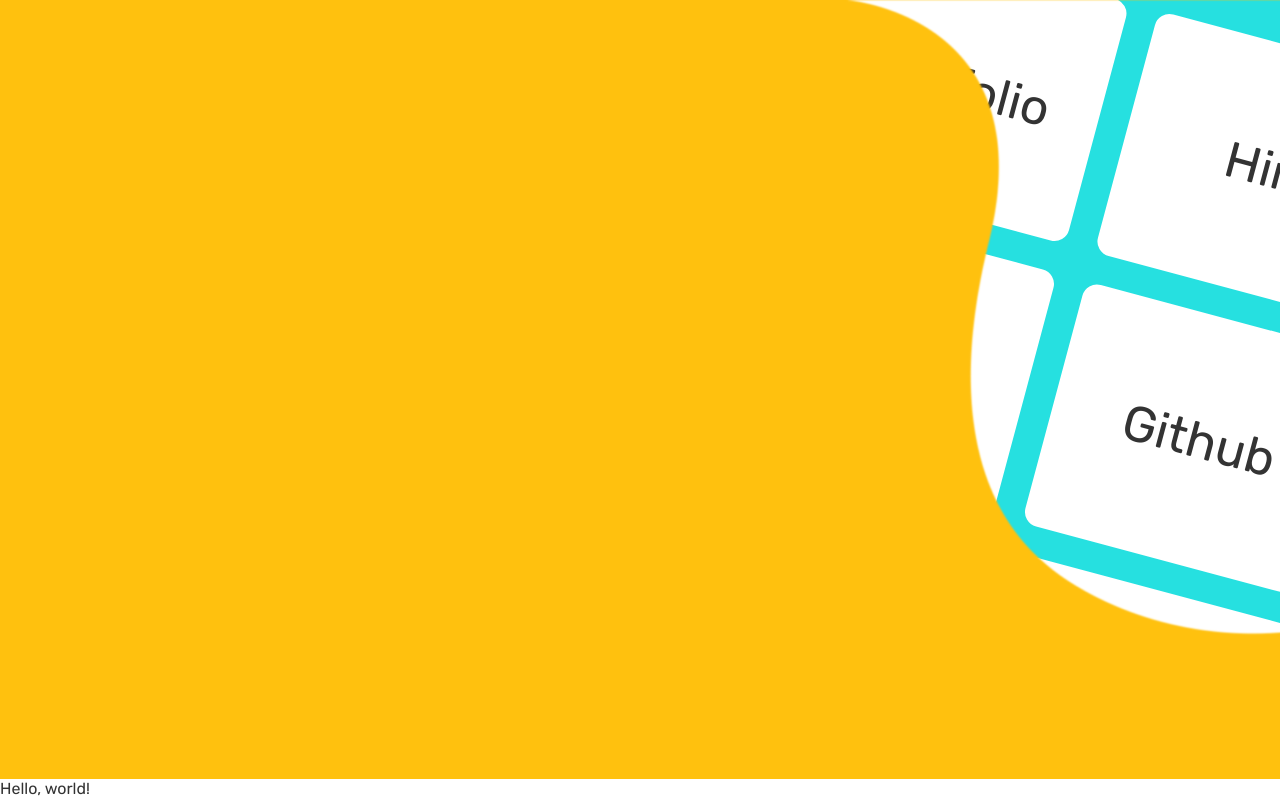
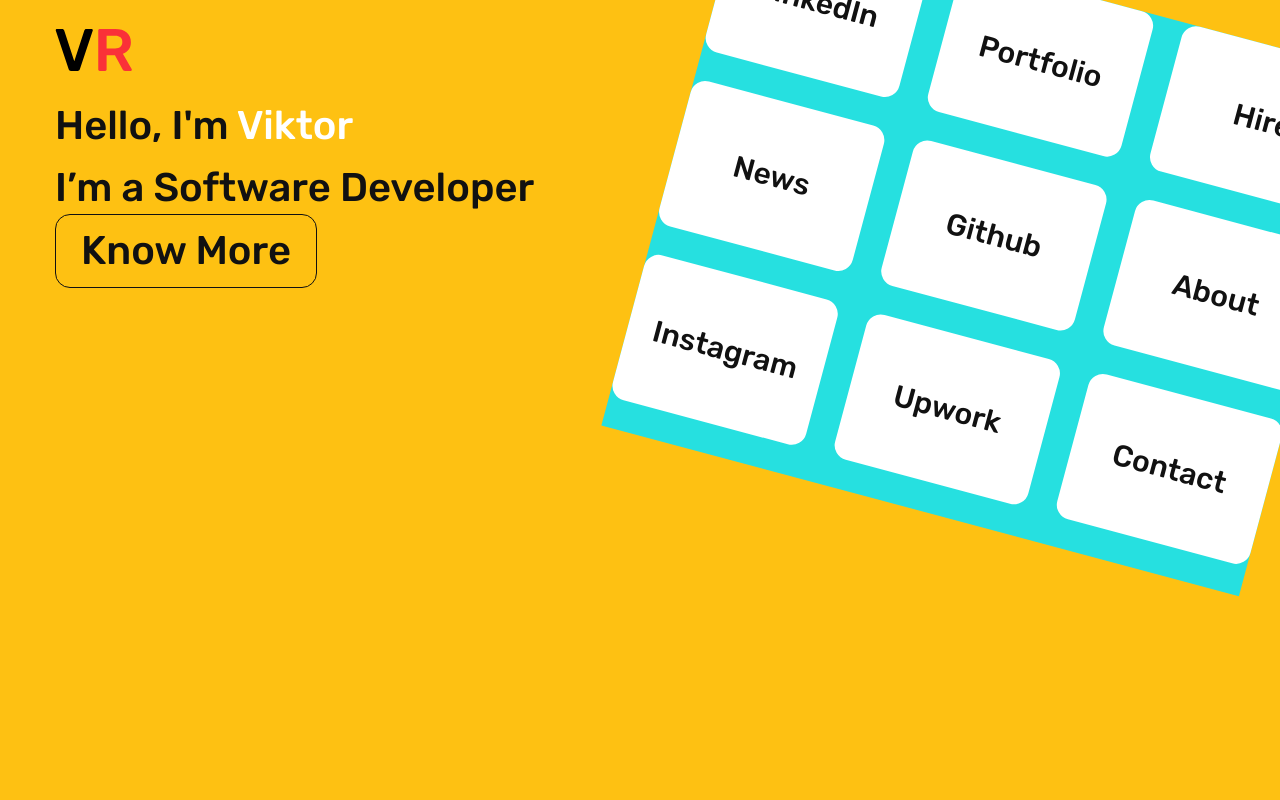
Before and after one commit to viktor-radchenko/viktordev.com, a website: page app/index.html in a window 1280 px wide. Drawn offline with Linux system fonts and the light colour scheme.

Commit message:
sketch styles for header

```diff
--- a/app/index.html
+++ b/app/index.html
@@ -10,9 +10,13 @@
 <body>
 
   <header class="header">
-    <div class="header__inner">
+    <div class="container">
 
-    </div>
+      <div class="header__top">
+        <a class="logo" href="#">
+          <img src="images/icons/Logo.svg" alt="ViktorDev logo">
+        </a>
+
         <nav class="menu">
           <ul class="menu__list">
             <li class="menu__item">
@@ -24,32 +28,61 @@
             <li class="menu__item">
               <a class="menu__link" href="#">Hire</a>
             </li>
-        <li class="menu__item"></li>
             <li class="menu__item">
               <a class="menu__link" href="#">News</a>
             </li>
             <li class="menu__item">
               <a class="menu__link" href="#">Github</a>
             </li>
-        <li class="menu__item"></li>
             <li class="menu__item">
               <a class="menu__link" href="#">About</a>
             </li>
             <li class="menu__item">
+              <a class="menu__link" href="#">Instagram</a>
+            </li>
+            <li class="menu__item">
+              <a class="menu__link" href="#">Upwork</a>
+            </li>
+            <li class="menu__item">
               <a class="menu__link" href="#">Contact</a>
             </li>
-        <li class="menu__item"></li>
-        <li class="menu__item"></li>
-        <li class="menu__item"></li>
           </ul>
         </nav>
+      </div>
+
+      <div class="header__inner">
+        <span class="header__title">
+          Hello, I'm <span>Viktor</span>
+        </span>
+        <p class="header__subtitle">
+          I’m a Software Developer
+        </p>
+
+        <a class="header__link btn" href="#">Know More</a>
+      </div>
+    </div>
   </header>
 
-  <div class="main"></div>
+  <div class="main">
+    <section class="section about">
 
-  <footer class="footer"></footer>
+    </section>
 
-  Hello, world!
+    <section class="section my-stack"></section>
+
+    <section class="section portfolio"></section>
+
+    <section class="section testimonials"></section>
+
+    <section class="section contact"></section>
+  </div>
+
+  <footer class="footer">
+    <div class="footer__inner">
+      <div class="footer__site-name">ViktorDev.com</div>
+      <p class="footer__copyright">2021 @ All rights reserved</p>
+    </div>
+  </footer>
   <script src="js/main.min.js" defer></script>
 </body>
 </html>
--- /dev/null
+++ b/app/scss/components/_footer.scss
@@ -0,0 +1,16 @@
+.footer {
+  padding: 45px 0;
+  background-color: $bg;
+
+  &__inner {
+    max-width: 470px;
+    margin: 0 auto;
+    text-align: center;
+    color: #fff;
+    font-size: 18px;
+  }
+
+  &__site-name {
+    color: $accent;
+  }
+}
--- a/app/scss/components/_header.scss
+++ b/app/scss/components/_header.scss
@@ -1,26 +1,33 @@
 .header {
-  max-height: 100vh;
-  height: 100%;
-  background-color: $bg-accent;
+  min-height: 100vh;
+  background-color: $bg;
   position: relative;
-  overflow: hidden;
+  @extend %rubik-500;
+  font-size: 40px;
+
+  &__top {
+    padding: 29px 0;
+  }
 
   &__inner {
-    position: absolute;
-    top: 0;
-    right: 0;
-    bottom: 0;
-    left: 0;
-    background-image: url('../../images/header_background.png');
-    background-repeat: no-repeat;
-    background-size: cover;
-    z-index: 2;
+    height: calc(100vh - 100px);
+    display: flex;
+    flex-direction: column;
+    align-items: flex-start;
+  }
+
+  &__title {
+    display: block;
+    margin-bottom: 10px;
+    span {
+      color: #fff;
+    }
   }
 }
 
 .menu {
   position: absolute;
-  top: -55px;
+  top: -20px;
   right: -40px;
   transform: rotate(15deg);
 
@@ -28,12 +35,13 @@
     display: flex;
     justify-content: space-between;
     flex-flow: row wrap;
-    width: 960px;
+    width: 660px;
+    background-color:$bg-accent;
   }
 
   &__item {
-    width: 300px;
-    height: 250px;
+    width: 200px;
+    height: 150px;
     background-color: #fff;
     margin-bottom: 30px;
     border-radius: 15px;
@@ -43,6 +51,7 @@
   }
 
   &__link {
-    font-size: 50px;
+    font-size: 30px;
+    z-index: 5;
   }
 }
--- a/app/scss/global/_global.scss
+++ b/app/scss/global/_global.scss
@@ -19,20 +19,35 @@
   flex-grow: 1;
 }
 
+.section {
+  min-height: 100vh;
+
+  &:nth-child(even) {
+    background-color: #ccc;
+  }
+}
+
 .container {
-  max-width: 1200px;
+  max-width: 1630px;
   width: 100%;
   margin: 0 auto;
   padding: 0 15px;
 
-  &--lg {
-    max-width: 1800px;
+  @include r(1440) {
+    max-width: 1200px;
   }
 }
 
-.main {
-  &__title {
-    font-size: 0;
+.btn {
+  padding: 10px 25px;
+  border: 1px solid $default;
+  border-radius: 15px;
+  transition: all 0.3s;
+
+  &:hover {
+    background-color: #fff;
+    transform: scale(1.005);
+    box-shadow: 0 0 20px 2px rgba(17, 17, 17, 0.253);
   }
 }
 
--- a/app/scss/global/_vars.scss
+++ b/app/scss/global/_vars.scss
@@ -1,4 +1,4 @@
-$default: #333;
+$default: #111;
 $accent: #FA3138;
 $bg: #FEC112;
 $bg-accent: #26E0E0;
@@ -22,3 +22,9 @@
   font-family: "Rubik", sans-serif;
   font-weight: 700;
 }
+
+@mixin r($width) {
+  @media only screen and (max-width: $width+ "px") {
+    @content;
+  }
+}
--- a/app/scss/style.scss
+++ b/app/scss/style.scss
@@ -4,3 +4,4 @@
 @import 'global/fonts';
 
 @import 'components/header';
+@import 'components/footer';
```
Also changed, not shown: app/css/style.min.css, app/images/icons/Logo.svg (added), app/images/icons/header-bg.svg (added), app/images/icons/sprite.svg (added). Lines whose indentation alone changed are shown as unchanged.
